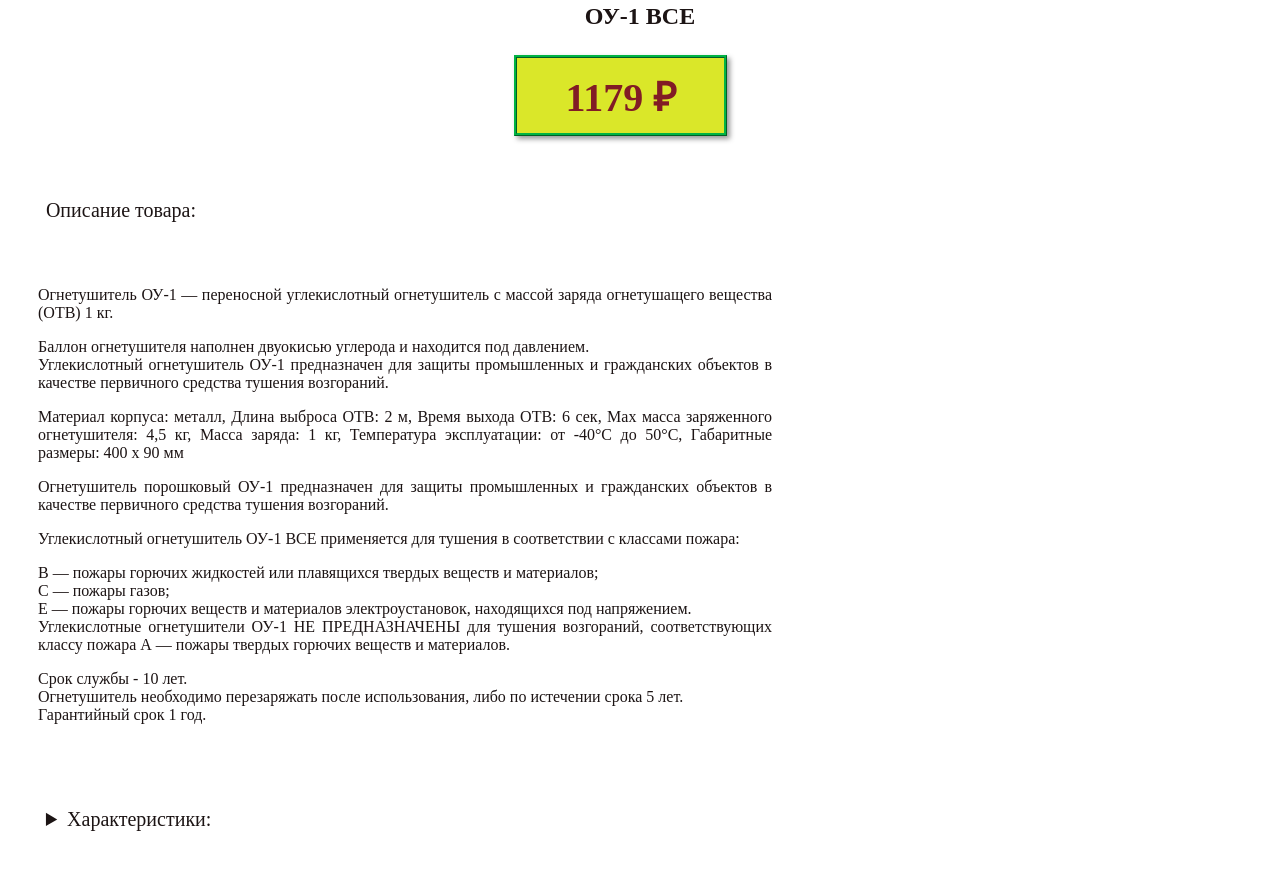
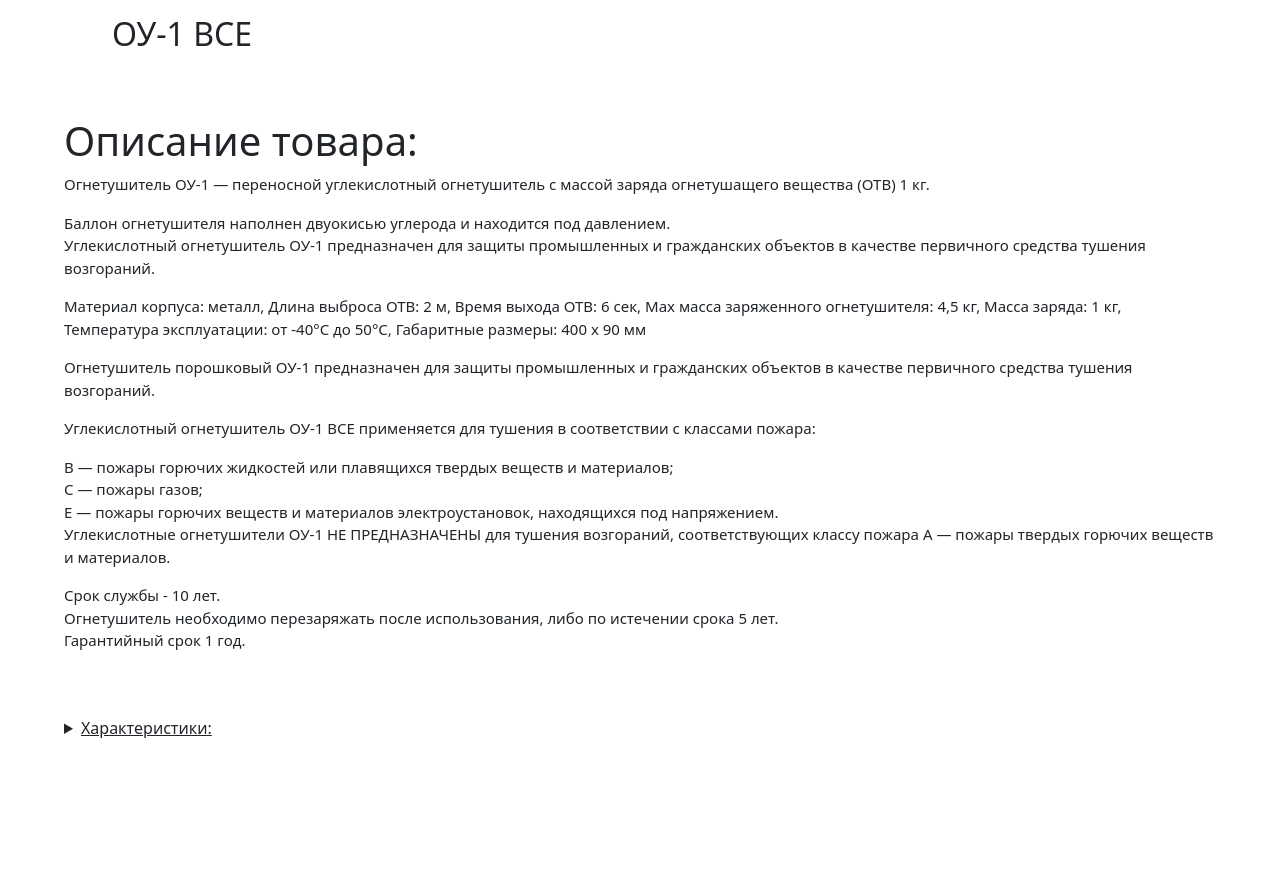
Before and after one commit to Aleksey1832/aleksey_shop, a Django app: a page that uses shop/templates/shop/base.html in a window 1280 px wide. Shown: the part 402-1279 px from the top of the page. After the commit the page ends 1140 px from the top, so only its background shows below. Run offline with Django 5.2, Linux system fonts and the light colour scheme; data comes from the database, SQL or seed files in the repository; both versions use the stored data as it was after the commit.

Commit message:
08.09.2024

```diff
--- a/shop/static/css/style.css
+++ b/shop/static/css/style.css
@@ -1,27 +1,16 @@
-body
+.product-detail
 {
-    color: #1c1414;
-    text-align: center;
-}
-.price
-{
-    background: #dae729;
-    border: 3px #00B344  ridge;
-    box-shadow: 3px 3px 5px #999;
-    width: 175px;
-    padding: 10px 15px 10px 17px;
-    margin: 2% -4% 5% 40%;
-    font-size: 40px;
-    color: #811c25;
-    text-align: center;
-    font-weight: bolder;
+    margin: 2em 20em 1em 3em;
 }
 #detail_img
 {
     width: 300px;
     height:300px;
 }
-
+.name
+{
+    margin: 1em 20em 1em 4em;
+}
 a:link
 {
     text-decoration: none;
@@ -42,23 +31,39 @@
     text-decoration: underline;
 }
 
-div#detail_description
-{
-
-    padding: 10px 500px 30px 30px;
-
-    text-align: justify;
-}
-
-.Category_product
+.category_product
 {
     color: #1c1414;
     font-size: 20px;
 }
 
-#head2_description, #head1_description
+.short_description
 {
     text-align: left;
-    font-size: 20px;
-    margin: 3%;
+    font-size: 15px;
+    margin: 5%;
 }
+#head2_description
+{
+    margin: 5%;
+}
+#characteristic
+{
+    font-size: 15px;
+
+    margin: 5%
+}
+.price
+{
+    box-shadow: 3px 3px 10px #999;
+    width: 175px;
+    font-size: 40px;
+    color: #275019;
+    text-align: center;
+    font-weight: bolder;
+}
+.cod_product
+{
+    float: right;
+    margin: 5em 20em 1em 1em;
+}
--- a/shop/templates/shop/base.html
+++ b/shop/templates/shop/base.html
@@ -7,6 +7,7 @@
     <title>{% block title %}{% endblock %}</title>
     <link href="{% static "css/style.css" %}" rel="stylesheet">
     <link rel="icon" type="image/x-icon" href="/static/images/favicon.ico">
+    <link href="https://cdn.jsdelivr.net/npm/bootstrap@5.3.3/dist/css/bootstrap.min.css" rel="stylesheet" integrity="sha384-QWTKZyjpPEjISv5WaRU9OFeRpok6YctnYmDr5pNlyT2bRjXh0JMhjY6hW+ALEwIH" crossorigin="anonymous">
 
 <style>
 
@@ -16,6 +17,23 @@
 </head>
 
 <body>
+<div class="header">
+    <ul class="nav nav-pills nav-fill gap-2 p-1 small bg-primary rounded-5 shadow-sm" id="pillNav2" role="tablist" style="--bs-nav-link-color: var(--bs-white); --bs-nav-pills-link-active-color: var(--bs-primary); --bs-nav-pills-link-active-bg: var(--bs-white);">
+        <li class="nav-item" role="presentation">
+            <button class="nav-link active rounded-5" id="home-tab2" data-bs-toggle="tab" type="button" role="tab" aria-selected="true">Главная</button>
+        </li>
+        <li class="nav-item" role="presentation">
+            <button class="nav-link rounded-5" id="profile-tab2" data-bs-toggle="tab" type="button" role="tab" aria-selected="false">Все товары</button>
+        </li>
+        <li class="nav-item" role="presentation">
+            <button class="nav-link rounded-5" id="contact-tab2" data-bs-toggle="tab" type="button" role="tab" aria-selected="false">Корзина</button>
+        </li>
+        <li class="nav-item" role="presentation">
+            <button class="nav-link rounded-5" id="contact-tab2" data-bs-toggle="tab" type="button" role="tab" aria-selected="false">Контакт</button>
+        </li>
+    </ul>
+
+</div>
 
 <div id="content">
     {% block content %}
@@ -24,5 +42,7 @@
     {% endblock %}
 
 </div>
+
+    <script src="https://cdn.jsdelivr.net/npm/bootstrap@5.3.3/dist/js/bootstrap.bundle.min.js" integrity="sha384-YvpcrYf0tY3lHB60NNkmXc5s9fDVZLESaAA55NDzOxhy9GkcIdslK1eN7N6jIeHz" crossorigin="anonymous"></script>
 </body>
 </html>
--- a/shop/templates/shop/product/detail.html
+++ b/shop/templates/shop/product/detail.html
@@ -7,39 +7,75 @@
 
 {% block content %}
     <div class="product-detail">
-
-        <img id="detail_img" src="{% if product.image %}{{ product.image.url }}{% else %}{% static "images/no_image.png" %}{% endif %}" alt="{{ product.name }}" title="{{ product.name }}">
-        <p>Код товара: {{ product.product_code }}</p>
         <div class="Category_product">Категория товаров: <a href="{{ product.category.get_absolute_url }}" target="_blank">
             {{ product.category }}
             </a>
         </div>
-        <h2>{{ product.name }}</h2>
+        <img id="detail_img" src="{% if product.image %}{{ product.image.url }}{% else %}{% static "images/no_image.png" %}{% endif %}" alt="{{ product.name }}" title="{{ product.name }}">
+        <div class="cod_product">
+            <p>Код товара: {{ product.product_code }}</p>
+            <p class="price">{{ product.price }} ₽</p>
+        </div>
 
-        <p class="price">{{ product.price }} ₽</p>
+    <div class="name"><h2>{{ product.name }}</h2></div>
 
 
+    </div>
+
     <div class="short_description">
-            <p id="head1_description">Описание товара:</p>
+        <h1>Описание товара:</h1>
         <div id="detail_description"> {{ product.description|linebreaks }}
         </div>
+    </div>
 
+    <div>
         <details>
-                <summary id="head2_description">Характеристики:</summary>
-                <div id="detail_description">
-                    <p></p>
-                    <p>{{ ProductConstruction|linebreaks }}</p>
-                    <p></p>
-                    <p></p>
-                    <p></p>
-                    <p></p>
-                    <p></p>
+            <summary id="head2_description"><u>Характеристики:</u></summary>
+
+            <div id="characteristic">
+                <h2><b>Технические характеристики:</b></h2>
+                <table class="table">
+                    <tbody>
+                        <tr class="table-primary">
+                            <th><ul><li></li></ul></th>
+                            <td>Модификации огнетушителя</td>
+                            <td>{{ product }}</td>
+                        </tr>
+                        <tr class="table-light">
+                            <th><ul><li></li></ul></th>
+                            <td>Наличие товара</td>
+                            <td>{% if product.available %}Есть в наличии{% else %}Нет в наличии{% endif %}</td>
+                        </tr>
+                        <tr class="table-warning">
+                            <th><ul><li></li></ul></th>
+                            <td>Тип товара</td>
+                            <td>{{ product.product_type }}</td>
+                        </tr>
+                        <tr class="table-success">
+                            <th><ul><li></li></ul></th>
+                            <td>Конструкция</td>
+                            <td>{{ product.construction }}</td>
+                        </tr>
+                        <tr class="table-danger">
+                            <th><ul><li></li></ul></th>
+                            <td>Класс пожара</td>
+                            <td>{{ product.fire_class }}</td>
+                        </tr>
+                        <tr class="table-secondary">
+                            <th><ul><li></li></ul></th>
+                            <td>Ранг модельного очага</td>
+                            <td>{{ product.rang_model_hearth }}</td>
+                        </tr>
+                        <tr class="table-info">
+                            <th><ul><li></li></ul></th>
+                            <td>Применение</td>
+                            <td>{{ product.usage }}</td>
+                        </tr>
+                    </tbody>
+                </table>
 
             </div>
         </details>
     </div>
 
-
-
-    </div>
 {% endblock %}
--- a/shop/urls.py
+++ b/shop/urls.py
@@ -20,4 +20,8 @@
         views.product_detail,
         name='product_detail'
     ),
+    path('cart_page',
+        views.cart_page,
+        name='cart_page'
+    ),
 ]
--- a/shop/views.py
+++ b/shop/views.py
@@ -1,5 +1,7 @@
 from django.shortcuts import render, get_object_or_404
-from shop.models import Product, Category
+from shop.models import (Product, Category, ProductConstruction,
+                         ProductFireclass, ProductUsage,
+                         ProductRangModelHearth, ProductType)
 
 
 def product_list(request, category_slug=None):
@@ -27,8 +29,27 @@
         slug=slug,
         available=True
     )
+    categories = Category.objects.all()
+    construction = ProductConstruction.objects.all()
+    fire_class = ProductFireclass.objects.all()
+    usage = ProductUsage.objects.all()
+    rang_model_hearth = ProductRangModelHearth.objects.all()
+    product_type = ProductType.objects.all()
+
     return render(
         request,
         "shop/product/detail.html",
-        {'product': product}
+        {
+            'product': product,
+            'categories': categories,
+            'construction': construction,
+            'fire_class': fire_class,
+            'usage': usage,
+            'rang_model_hearth': rang_model_hearth,
+            'product_type': product_type
+        }
     )
+
+
+def cart_page(request):
+    return render(request, "shop/product/cart.html")
```
Also changed, not shown: cart/cart.py (+26 -0 lines), cart/forms.py (added, +8 -0 lines), cart/views.py (+26 -2 lines), shop/templates/shop/product/cart.html (added, +10 -0 lines), shop/templates/shop/product/contact.html (added, +10 -0 lines), shop/templates/shop/product/list.html (+4 -4 lines), db.sqlite3. Lines whose indentation alone changed are shown as unchanged.
